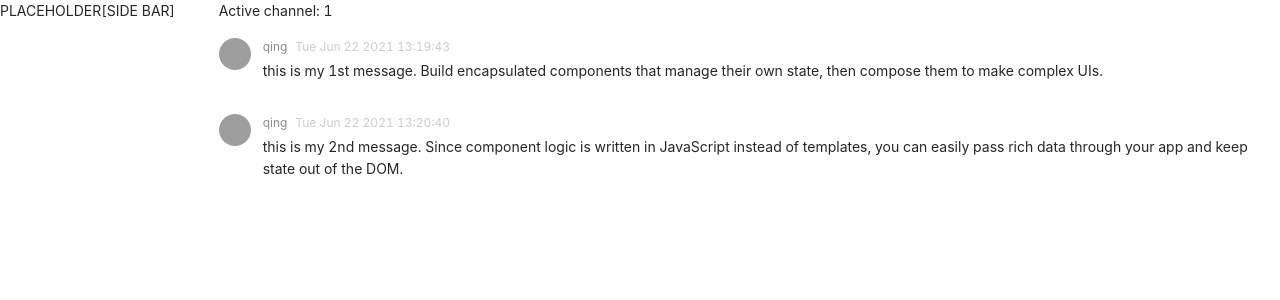
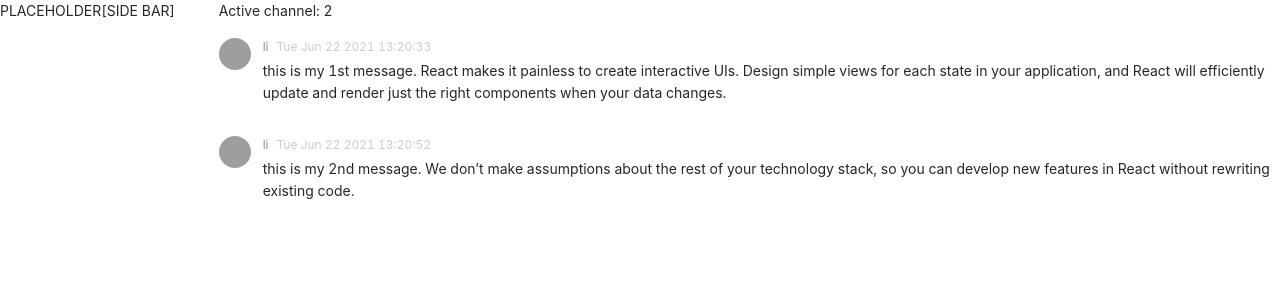
Before and after one commit to rbakker96/transcendence, a React (Create React App) app in the folder React/: page /chat-content in a window 1280 px wide. Shown: the top 300 px of the page. Built offline with nearby package versions, Linux system fonts and the light colour scheme; grey boxes are pictures that could not be loaded.

Commit message:
update chat page

```diff
--- a/React/src/components/chat/ChatChannelHeader.tsx
+++ b/React/src/components/chat/ChatChannelHeader.tsx
@@ -5,7 +5,7 @@ type ChatChannelHeaderProps = {
 
 function ChatChannelHeader(props: ChatChannelHeaderProps) {
   console.log("ChatChannelHeader");
-
+  // need to map to channelName
   return (<div>Active channel: {props.channelId}</div>);
 }
 
--- a/React/src/components/chat/ChatContent.tsx
+++ b/React/src/components/chat/ChatContent.tsx
@@ -1,6 +1,5 @@
 import ChatChannelHeader from "./ChatChannelHeader";
 import ChatChannelMessages from "./ChatChannelMessages";
-import 'antd/dist/antd.css';
 
 const MESSAGE_DATA = [
   {
--- a/React/src/components/chat/EachChatMessage.tsx
+++ b/React/src/components/chat/EachChatMessage.tsx
@@ -1,4 +1,4 @@
-import { Comment, Badge } from "antd";
+import { Comment } from "antd";
 
 type EachChatMessageProps = {
   userId: number;
--- a/React/src/pages/ChatPage.tsx
+++ b/React/src/pages/ChatPage.tsx
@@ -1,4 +1,5 @@
 import ChatContent from "../components/chat/ChatContent";
+import 'antd/dist/antd.css';
 import { Row, Col } from "antd";
 
 function ChatPage() {
@@ -9,7 +10,7 @@ function ChatPage() {
           <p>PLACEHOLDER[SIDE BAR]</p>
         </Col>
         <Col className="gutter-row" span={20}>
-          <ChatContent activeChannelId={1} />
+          <ChatContent activeChannelId={2} />
         </Col>
       </Row>
     </div>
```
